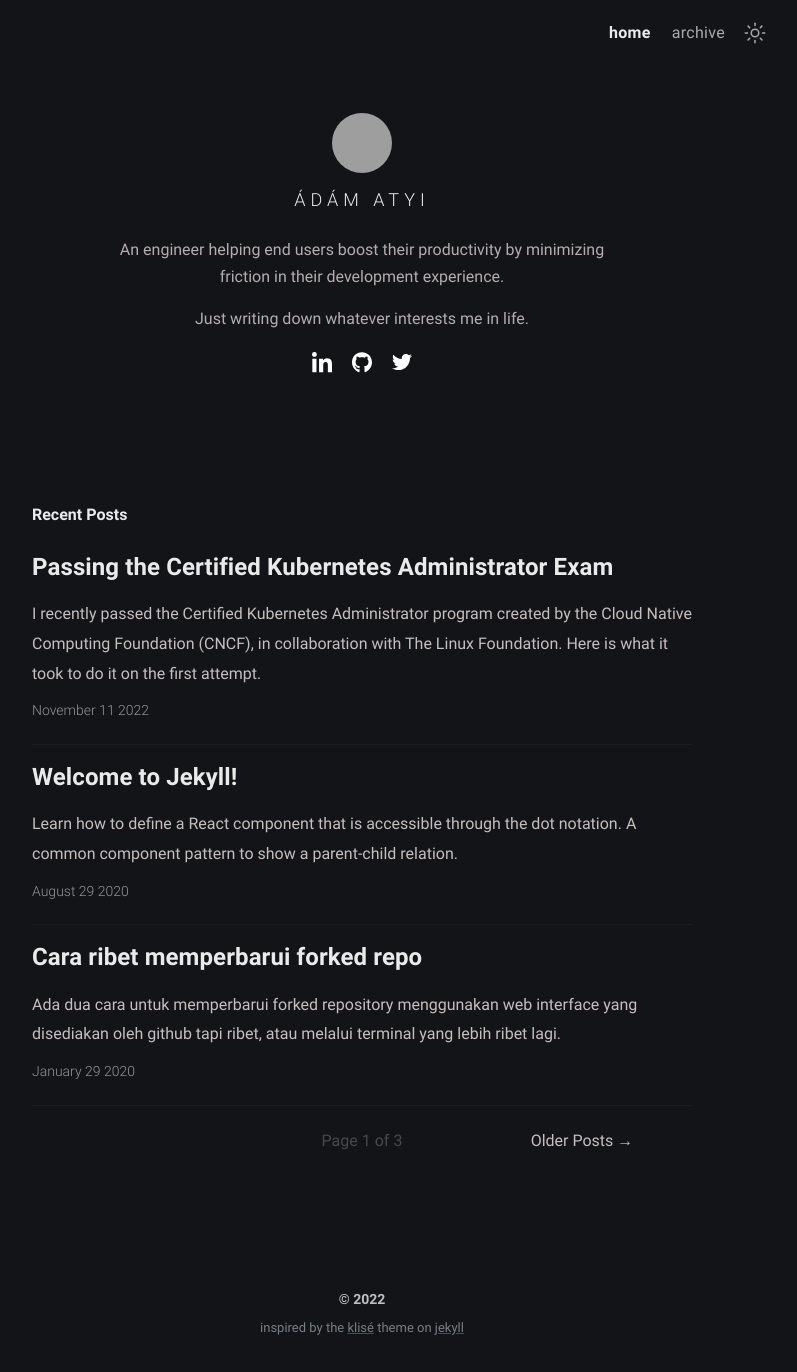
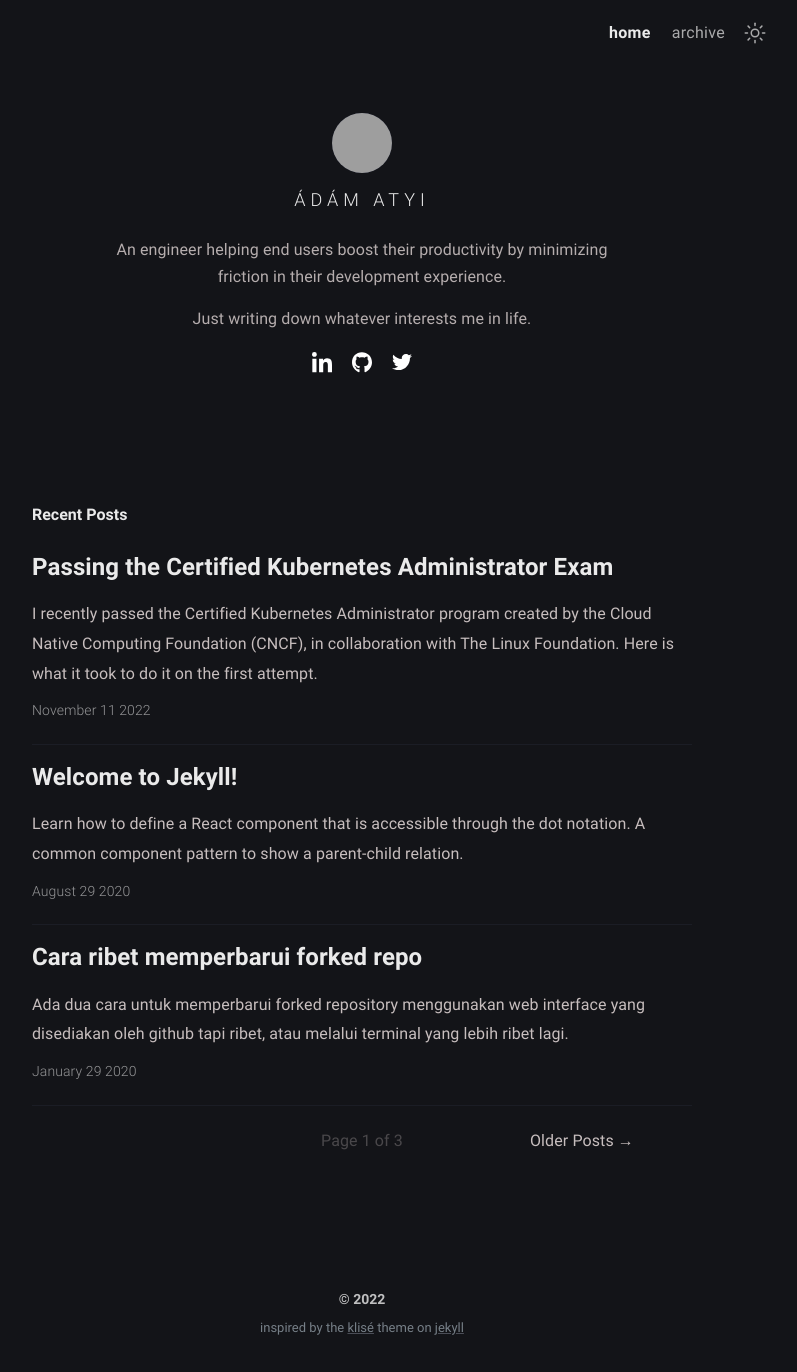
Before and after one commit to atyiadam/adamatyi.github.io, a Jekyll site: the page built from index.html, in a window 1280 px wide. Shown: the whole page, without its empty margins (278-1075 px from the left). Built offline with Jekyll 4.4.1, drawn with Linux system fonts in a browser that asks for light colours; nearby versions of some CDN libraries; the list of posts is cut into pages by our own code; grey boxes are pictures that could not be loaded.

Commit message:
Fix letter spacing

```diff
--- a/_sass/klise/_layout.scss
+++ b/_sass/klise/_layout.scss
@@ -209,6 +209,7 @@
   margin-top: 3rem;
   margin-bottom: 7.2rem;
   text-align: center;
+  letter-spacing: 0.1px;
 
   @include media-query($on-mobile) {
     margin-top: 2rem;
@@ -333,6 +334,7 @@
     padding-right: 5px;
     font-size: 14px;
     opacity: 0.6;
+    letter-spacing: 0.1px;
 
     // @include media-query($on-mobile) {
     //   font-size: 16px;
@@ -365,7 +367,7 @@
 
 .post-description {
   // font-family: "Merriweather", serif;
-  // letter-spacing: 0.01rem;
+  letter-spacing: 0.1px;
   // font-size: 1em;
 }
 
@@ -505,6 +507,7 @@
   display: flex;
   // display: inline-block;
   justify-content: space-around;
+  letter-spacing: 0.1px;
 
   a {
     text-decoration: none;
```
